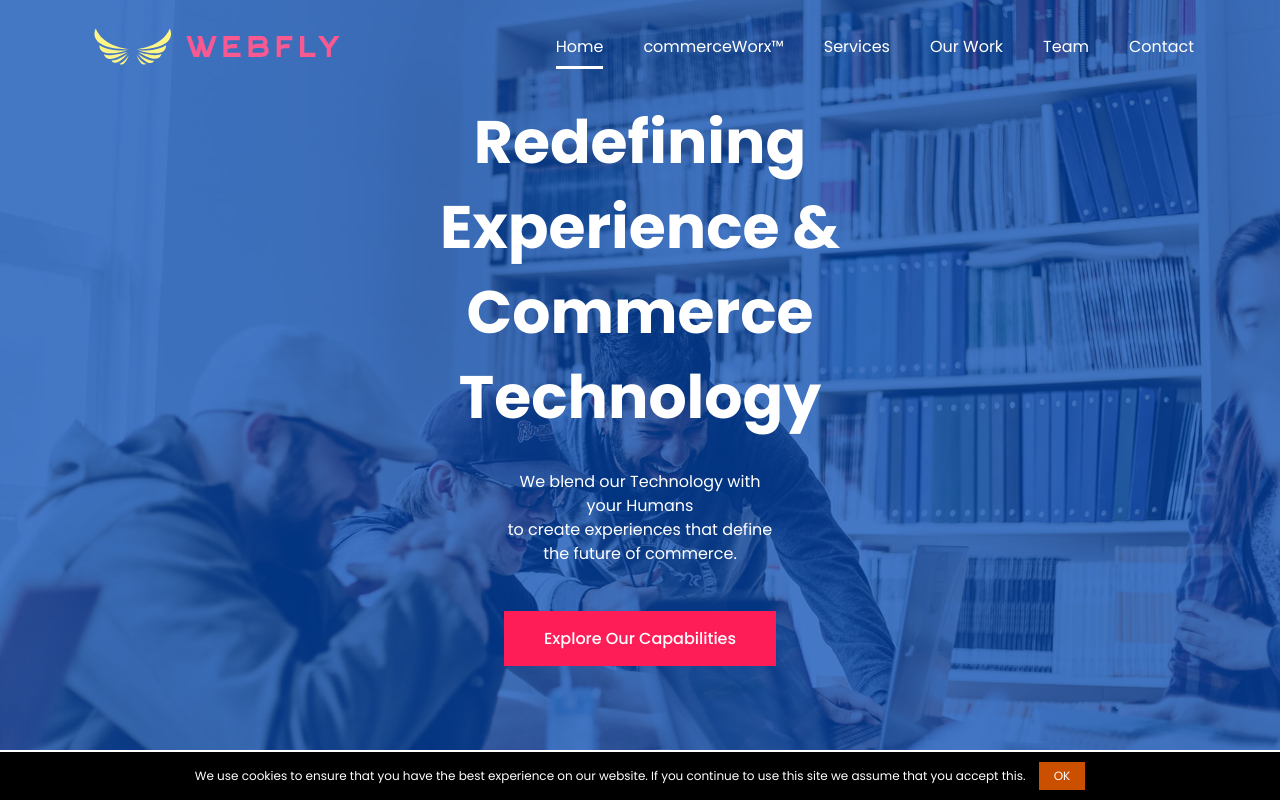
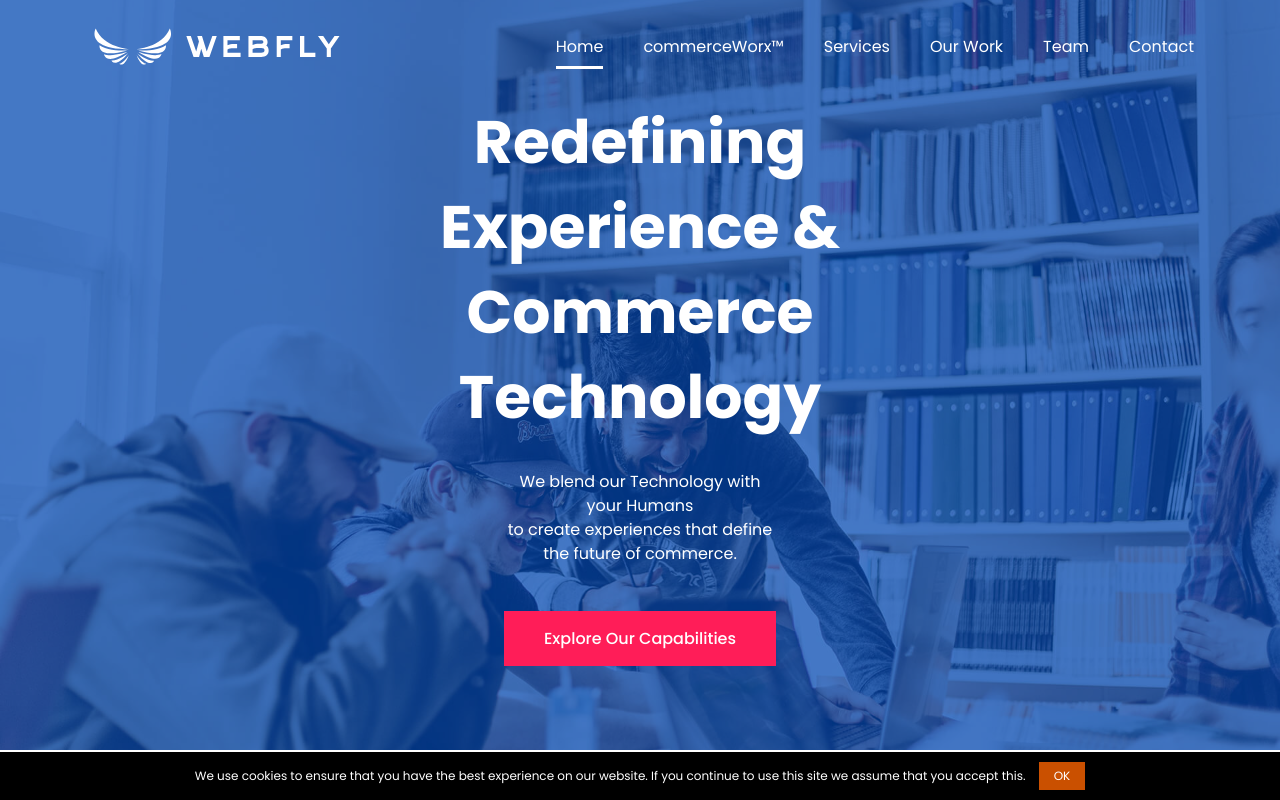
Before and after one commit to webflyy/webflyy.github.io, a plain HTML site: page index.html in a window 1280 px wide. Shown: the top 800 px of the page. Drawn offline with Linux system fonts and the light colour scheme.

Commit message:
updated logo

```diff
--- a/assets/js/main.js
+++ b/assets/js/main.js
@@ -12,10 +12,10 @@
 
         if (window.pageYOffset > sticky) {
             header_navbar.classList.add("sticky");
-            logo.setAttribute("src", "assets/images/logo-2.svg")
+            logo.setAttribute("src", "assets/images/logo-4.svg")
         } else {
             header_navbar.classList.remove("sticky");
-            logo.setAttribute("src", "assets/images/logo.svg")
+            logo.setAttribute("src", "assets/images/logo-3.svg")
         }
 
 
--- a/index.html
+++ b/index.html
@@ -72,7 +72,7 @@
                     <div class="col-lg-12">
                         <nav class="navbar navbar-expand-lg">
                             <a class="navbar-brand" href="index.html">
-                                <img id="logo" src="assets/images/logo.svg" alt="Logo">                            </a>
+                                <img id="logo" src="assets/images/logo-3.svg" alt="Logo">                            </a>
                             <button class="navbar-toggler" type="button" data-toggle="collapse" data-target="#navbarSupportedContent" aria-controls="navbarSupportedContent" aria-expanded="false" aria-label="Toggle navigation">
                                 <span class="toggler-icon"></span>
                                 <span class="toggler-icon"></span>
```
Also changed, not shown: assets/images/logo-3.svg (added), assets/images/logo-4.svg (added).
